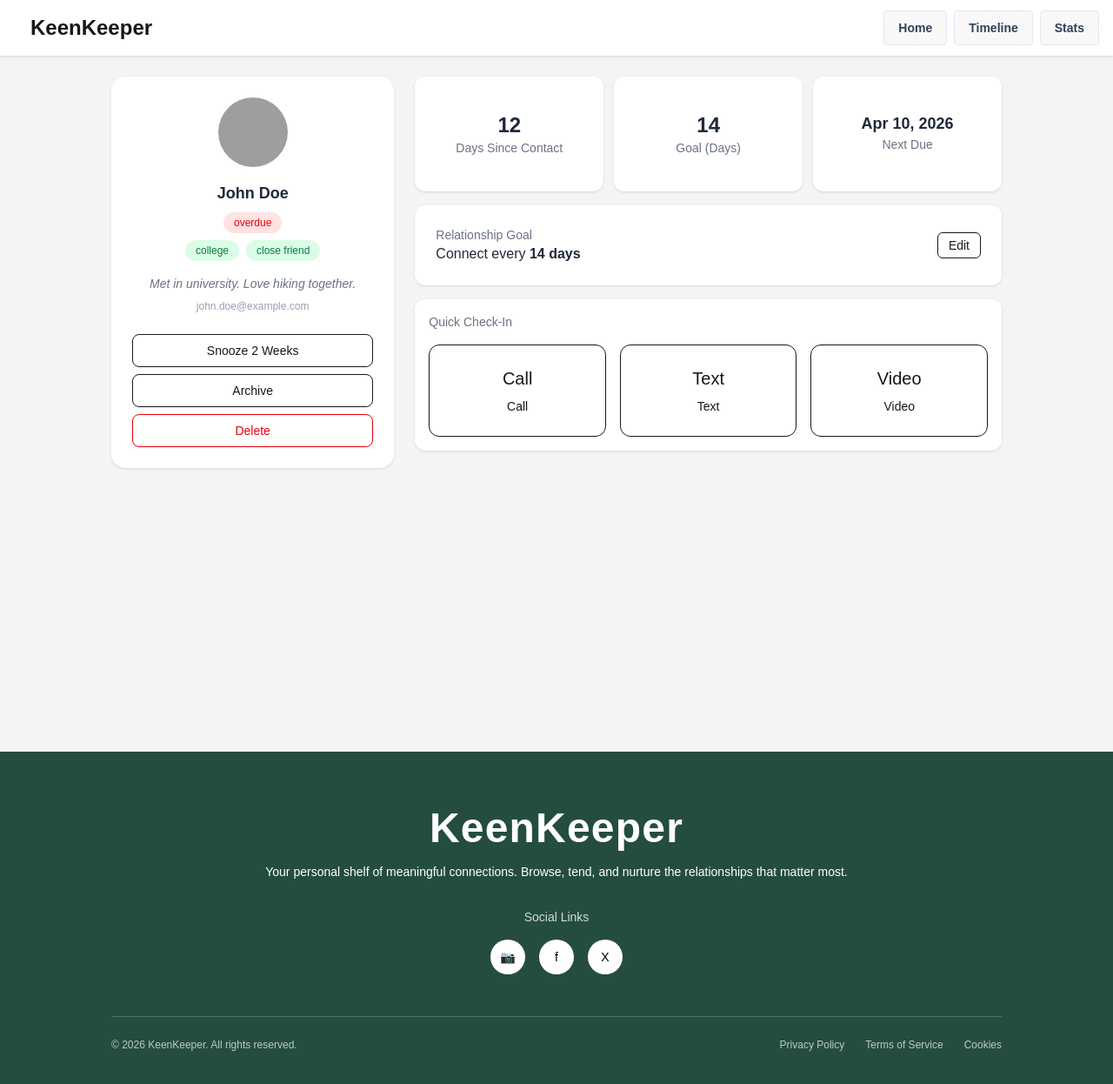
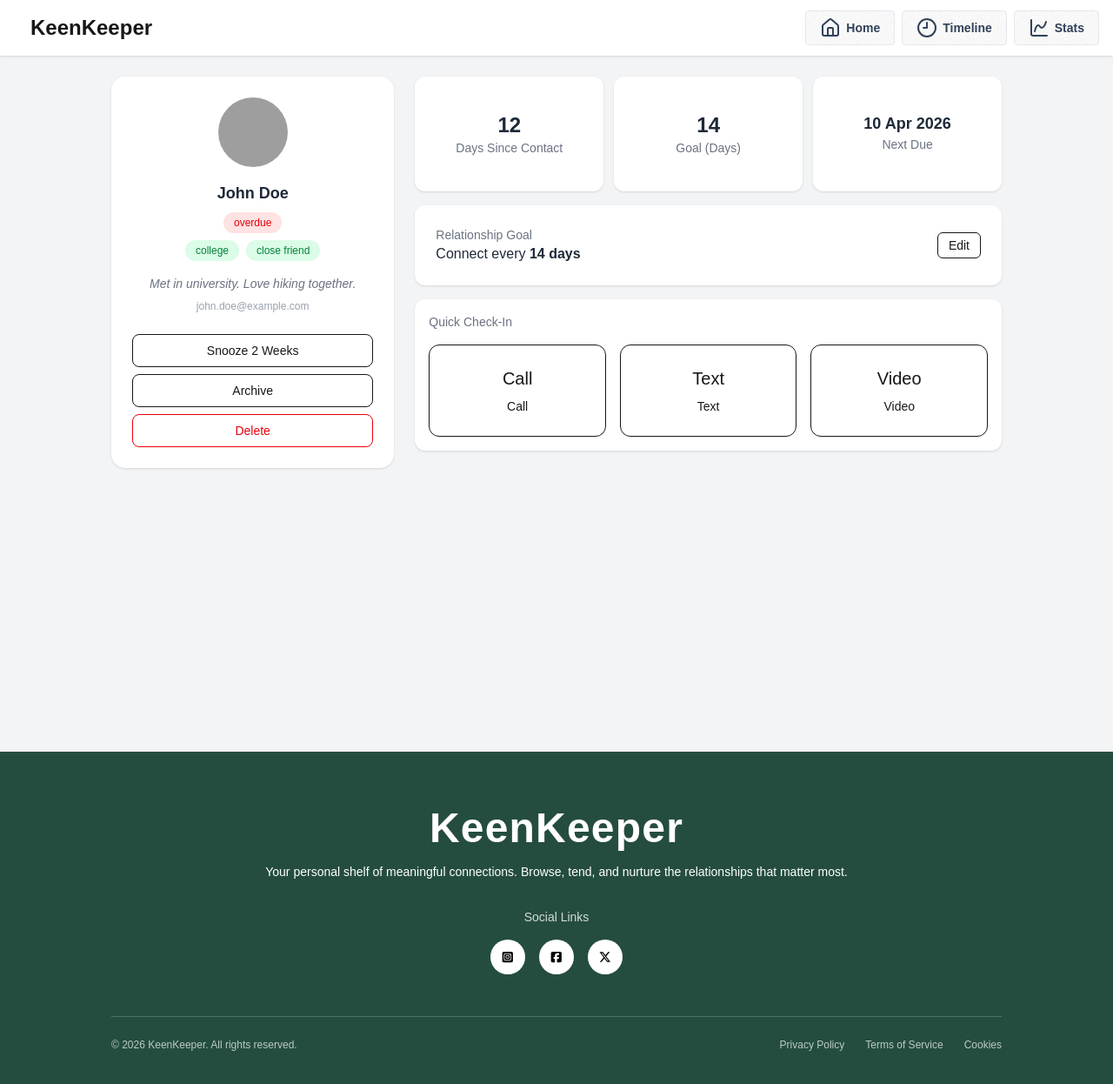
Before and after one commit to nufayer/my-app, a Next.js app: page /friends/1 in a window 1280 px wide. Shown: the top 1246 px of the page at 87% size. Built offline with nearby package versions, Linux system fonts and the light colour scheme; grey boxes are pictures that could not be loaded.

Commit message:
added icons from fontawesome

```diff
--- a/package.json
+++ b/package.json
@@ -9,6 +9,10 @@
     "lint": "eslint"
   },
   "dependencies": {
+    "@fortawesome/fontawesome-svg-core": "^7.2.0",
+    "@fortawesome/free-brands-svg-icons": "^7.2.0",
+    "@fortawesome/free-solid-svg-icons": "^7.2.0",
+    "@fortawesome/react-fontawesome": "^3.3.0",
     "lucide-react": "^1.8.0",
     "next": "16.2.4",
     "react": "19.2.4",
--- a/src/app/globals.css
+++ b/src/app/globals.css
@@ -1,3 +1,4 @@
+@import "@fortawesome/fontawesome-svg-core/styles.css";
 @import "tailwindcss";
 @plugin "daisyui" {
   themes: light;
--- a/src/components/Footer.jsx
+++ b/src/components/Footer.jsx
@@ -1,41 +1,47 @@
+import { FontAwesomeIcon } from "@fortawesome/react-fontawesome";
+import {
+  faSquareFacebook,
+  faSquareInstagram,
+  faXTwitter,
+} from "@fortawesome/free-brands-svg-icons";
+
+
 export default function Footer() {
   return (
     <footer className="bg-[#244D3F] text-white py-16 px-6">
       <div className="max-w-5xl mx-auto text-center">
-
-        {/* Brand */}
         <h1 className="text-5xl font-semibold tracking-wide">
           KeenKeeper
         </h1>
 
-        {/* Tagline */}
         <p className="mt-4 text-sm text-white mx-auto">
           Your personal shelf of meaningful connections. Browse, tend, and nurture the relationships that matter most.
         </p>
 
-        {/* Social Links */}
         <div className="mt-8">
           <p className="text-sm text-white/80 mb-4">Social Links</p>
 
           <div className="flex justify-center gap-4">
             <div className="w-10 h-10 rounded-full bg-white flex items-center justify-center text-black">
-              {/* Instagram icon placeholder */}
-              <span className="text-sm">📷</span>
+              <span className="text-sm">
+                <FontAwesomeIcon icon={faSquareInstagram} />
+              </span>
             </div>
 
             <div className="w-10 h-10 rounded-full bg-white flex items-center justify-center text-black">
-              {/* Facebook */}
-              <span className="text-sm">f</span>
+              <span className="text-sm">
+                <FontAwesomeIcon icon={faSquareFacebook} />
+              </span>
             </div>
 
             <div className="w-10 h-10 rounded-full bg-white flex items-center justify-center text-black">
-              {/* X / Twitter */}
-              <span className="text-sm">X</span>
+              <span className="text-sm">
+                <FontAwesomeIcon icon={faXTwitter} />
+              </span>
             </div>
           </div>
         </div>
 
-        {/* Divider */}
         <div className="border-t border-white/20 mt-12 pt-6 flex flex-col md:flex-row items-center justify-between text-xs text-white/70">
 
           <p>© 2026 KeenKeeper. All rights reserved.</p>
--- a/src/components/FriendProfile.jsx
+++ b/src/components/FriendProfile.jsx
@@ -5,7 +5,7 @@ import { useEffect, useState } from "react";
 import { addTimelineEntry } from "@/lib/timelineStorage";
 
 function formatDate(dateString) {
-  return new Intl.DateTimeFormat("en-US", {
+  return new Intl.DateTimeFormat("en-UK", {
     month: "short",
     day: "numeric",
     year: "numeric",
--- a/src/components/NavBar.jsx
+++ b/src/components/NavBar.jsx
@@ -2,6 +2,9 @@
 
 import Link from "next/link";
 import { usePathname } from "next/navigation";
+import { House } from 'lucide-react';
+import { Clock9 } from 'lucide-react';
+import { ChartSpline } from 'lucide-react';
 
 function getNavButtonClass(isActive) {
   return isActive
@@ -43,18 +46,19 @@ export default function Header() {
 
       <div className="navbar-end gap-2">
         <Link href="/" className={getNavButtonClass(pathname === "/")}>
+        <House />
           Home
         </Link>
         <Link
           href="/timeline"
-          className={getNavButtonClass(pathname.startsWith("/timeline"))}
-        >
+          className={getNavButtonClass(pathname.startsWith("/timeline"))}>
+          <Clock9 />
           Timeline
         </Link>
         <Link
           href="/stats"
-          className={getNavButtonClass(pathname.startsWith("/stats"))}
-        >
+          className={getNavButtonClass(pathname.startsWith("/stats"))}>
+          <ChartSpline />
           Stats
         </Link>
       </div>
```
Also changed, not shown: 1 other file (tests, documents, lock files or other folders).
